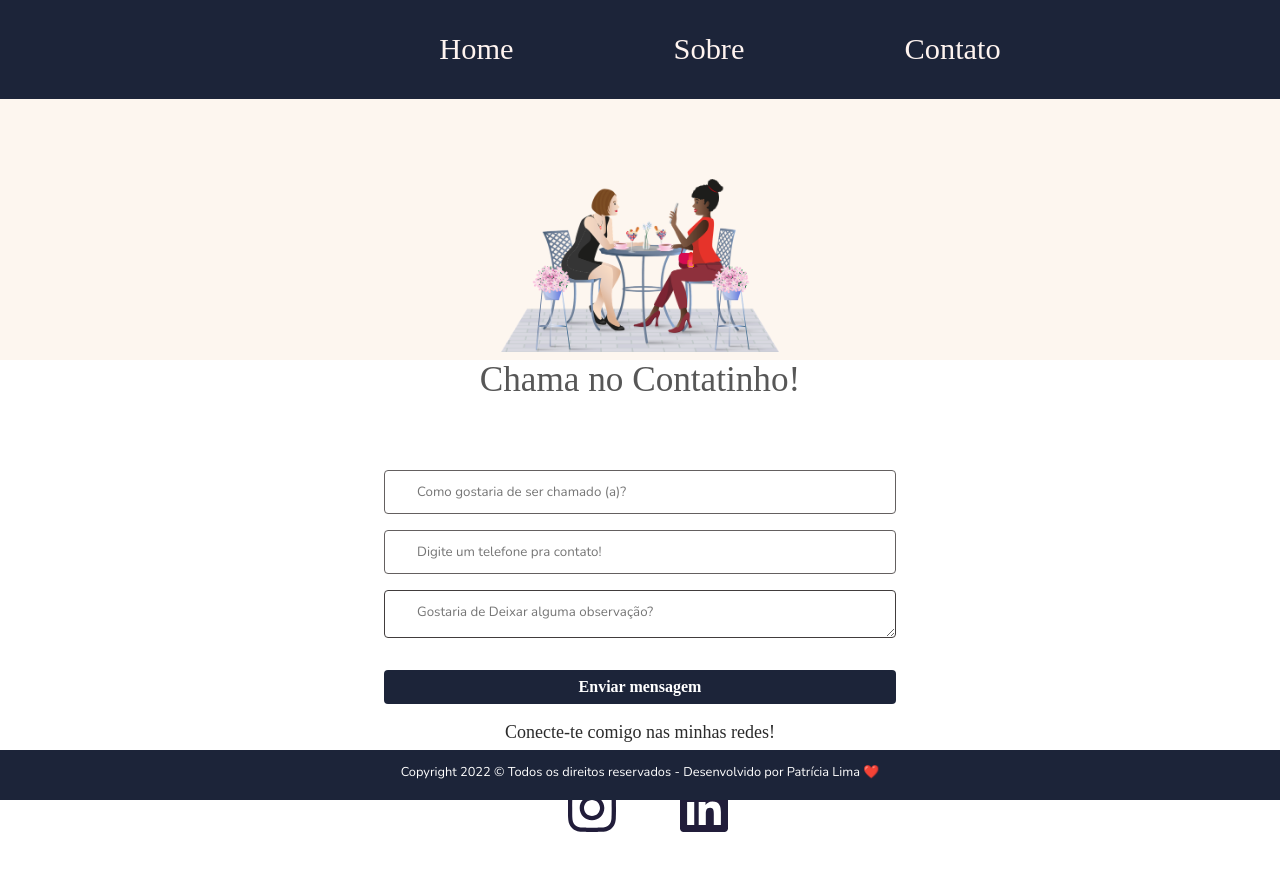
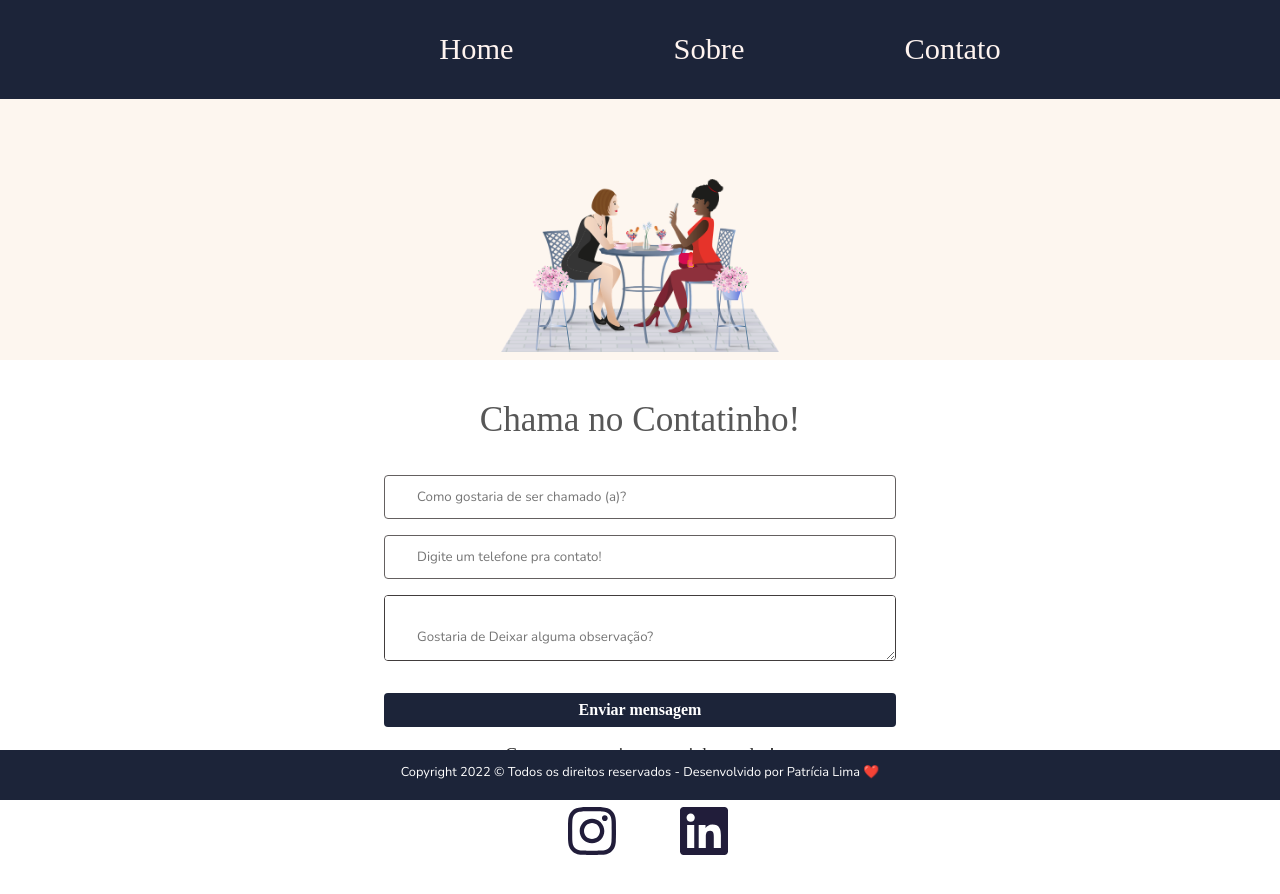
Before and after one commit to pati-lima/SOS-Telefone-sem-fio, a React (Vite) app: page /contato in a window 1280 px wide. Shown: the top 894 px of the page. Built offline with nearby package versions, Linux system fonts and the light colour scheme; no server answers.

Commit message:
Insere Funcionalidade na página de contato

```diff
--- a/src/pages/Contato.jsx
+++ b/src/pages/Contato.jsx
@@ -75,6 +75,7 @@ export function Contato() {
         <a className={styles.iconesRedesSociais} href  =  "https://www.instagram.com/psi_estercosta/ " ><SiInstagram></SiInstagram></a>
         <a className={styles.iconesRedesSociais} href ="https://www.linkedin.com/in/ester-ribeiro-da-costa-a5a094200/">< SiLinkedin></SiLinkedin></a>
         </div>
+        <div></div>
         </form>
       </div>
     </>
--- a/src/styles/pages/contato.module.css
+++ b/src/styles/pages/contato.module.css
@@ -4,7 +4,8 @@
 }
 
 .textform{
- margin-bottom: 2em;
+  margin-top: 2em;
+ margin-bottom: 1em;
   color: rgb(87, 87, 87);
   font-size: 2.2rem;
   font-family: 'Nunito+Sans';
@@ -40,7 +41,7 @@
 
 .formTextArea {
   width: 100%;
-  padding: 12px 32px;
+  padding: 32px 32px;
   border: 1px solid rgb(65, 60, 60);
   border-radius: 4px;
   resize: vertical;
@@ -116,7 +117,7 @@ padding: 0.5em;
   display: flex;
   gap: 1em;
   margin-left: 1em;
-  height: 25px;
+  height: 2em;
 
   margin-bottom: 8em;
 
```
